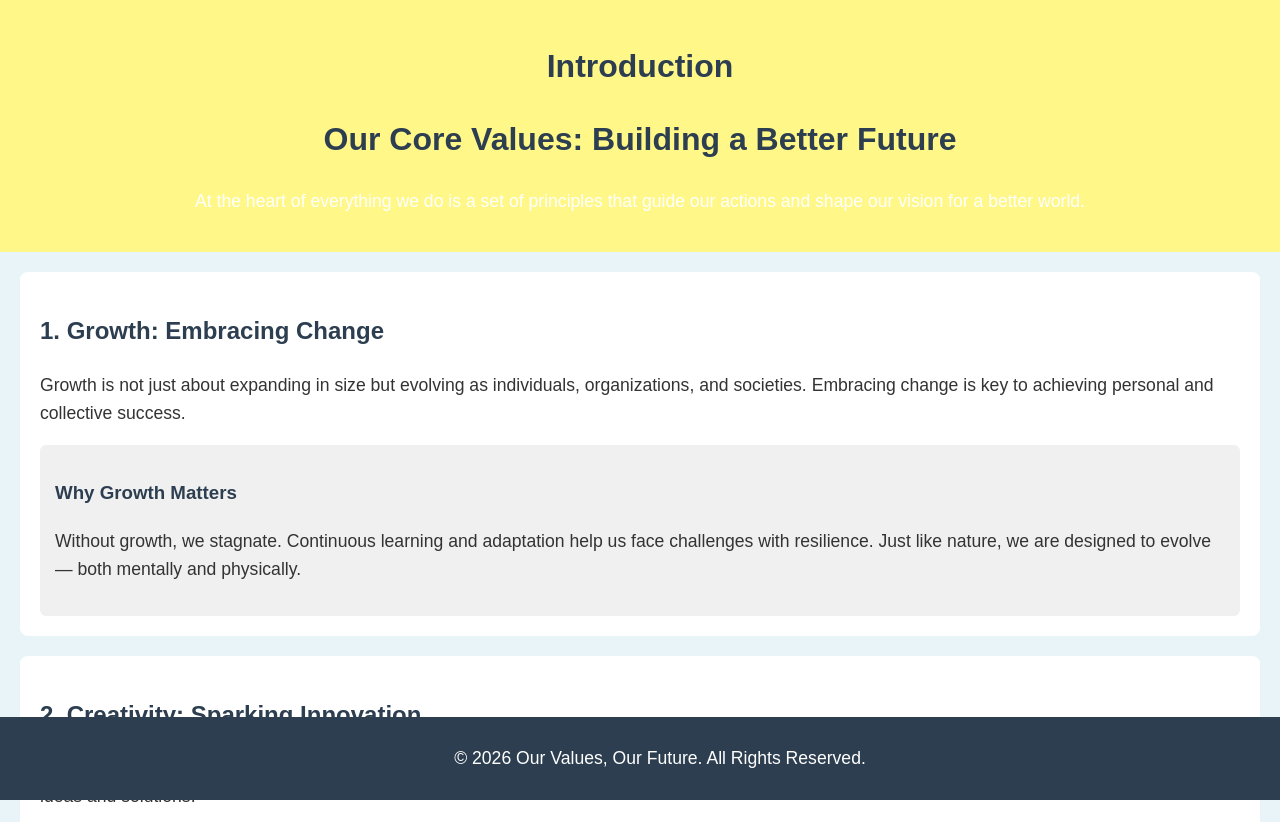
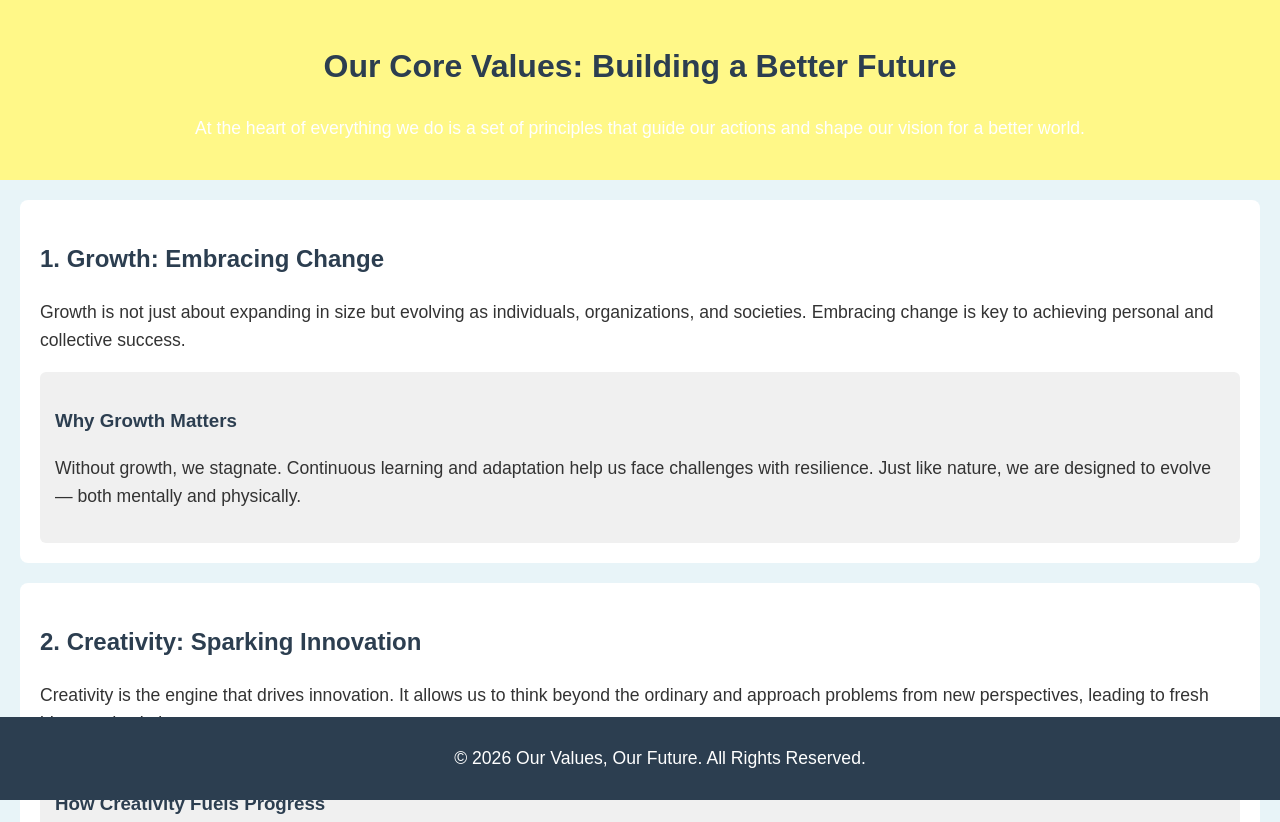
Before and after one commit to sreek205/Project-html, a plain HTML site: page index.html in a window 1280 px wide. Shown: the top 822 px of the page. Drawn offline with Linux system fonts and the light colour scheme.

Commit message:
forssh commit

```diff
--- a/index.html
+++ b/index.html
@@ -50,7 +50,6 @@
 </head>
 <body>
     <header>
-	<h1><red>Introduction</red></h1>
         <h1>Our Core Values: Building a Better Future</h1>
         <p>At the heart of everything we do is a set of principles that guide our actions and shape our vision for a better world.</p>
     </header>
```
